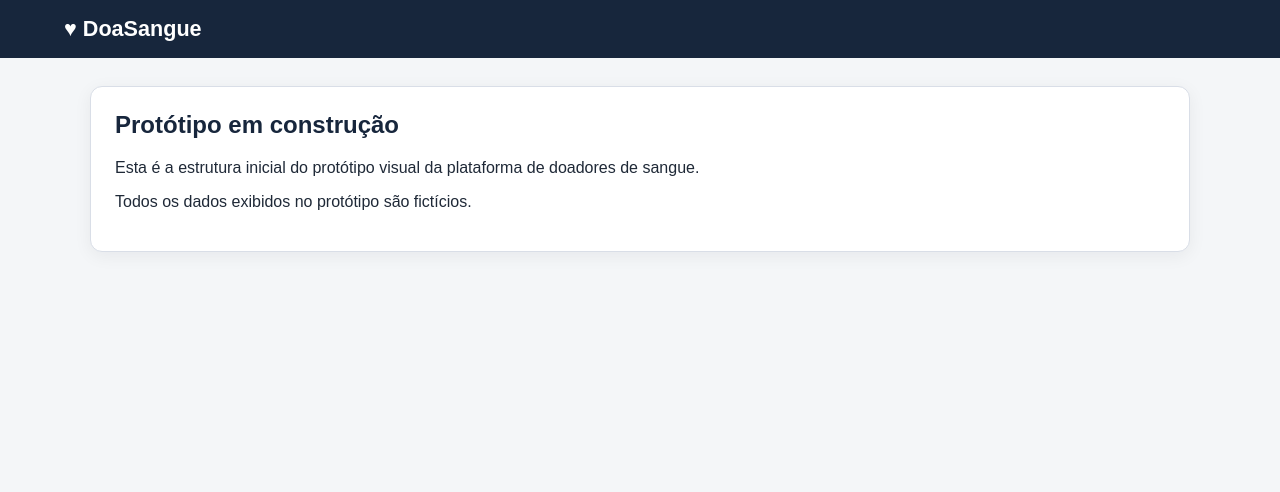
After one commit to RickelmeLuz/cadastro-doadores-sangue, a Flask app: page /prototipo/inicio in a window 1280 px wide. The commit adds this page. Shown: the top 492 px of the page. Run offline with Flask 3, Linux system fonts and the light colour scheme.

Commit message:
feat: cria estrutura inicial do prototipo

```diff
--- a/app.py
+++ b/app.py
@@ -9,11 +9,13 @@ from flask import (
 from werkzeug.security import check_password_hash
 
 from banco import obter_conexao
+from rotas_prototipo import prototipo_bp
 
 load_dotenv()
 
 app = Flask(__name__)
 app.secret_key = os.getenv('SECRET_KEY', 'chave-apenas-para-desenvolvimento')
+app.register_blueprint(prototipo_bp)
 
 TIPOS_SANGUINEOS = ['A+', 'A-', 'B+', 'B-', 'AB+', 'AB-', 'O+', 'O-']
 
--- /dev/null
+++ b/rotas_prototipo.py
@@ -0,0 +1,16 @@
+from flask import Blueprint, redirect, render_template, url_for
+
+prototipo_bp = Blueprint(
+    'prototipo',
+    __name__,
+    url_prefix='/prototipo')
+
+
+@prototipo_bp.route('/')
+def raiz():
+    return redirect(url_for('prototipo.inicio'))
+
+
+@prototipo_bp.route('/inicio')
+def inicio():
+    return render_template('publico/inicio.html')
--- /dev/null
+++ b/templates/publico/inicio.html
@@ -0,0 +1,10 @@
+{% extends 'base.html' %}
+{% block titulo %}Protótipo | DoaSangue{% endblock %}
+{% block conteudo %}
+{# Página provisória da Etapa 2. A página inicial real será criada na Etapa 5. #}
+<section class="cartao">
+    <h1>Protótipo em construção</h1>
+    <p>Esta é a estrutura inicial do protótipo visual da plataforma de doadores de sangue.</p>
+    <p>Todos os dados exibidos no protótipo são fictícios.</p>
+</section>
+{% endblock %}
```
Also changed, not shown: templates/detalhes.html (+31 -11 lines).
